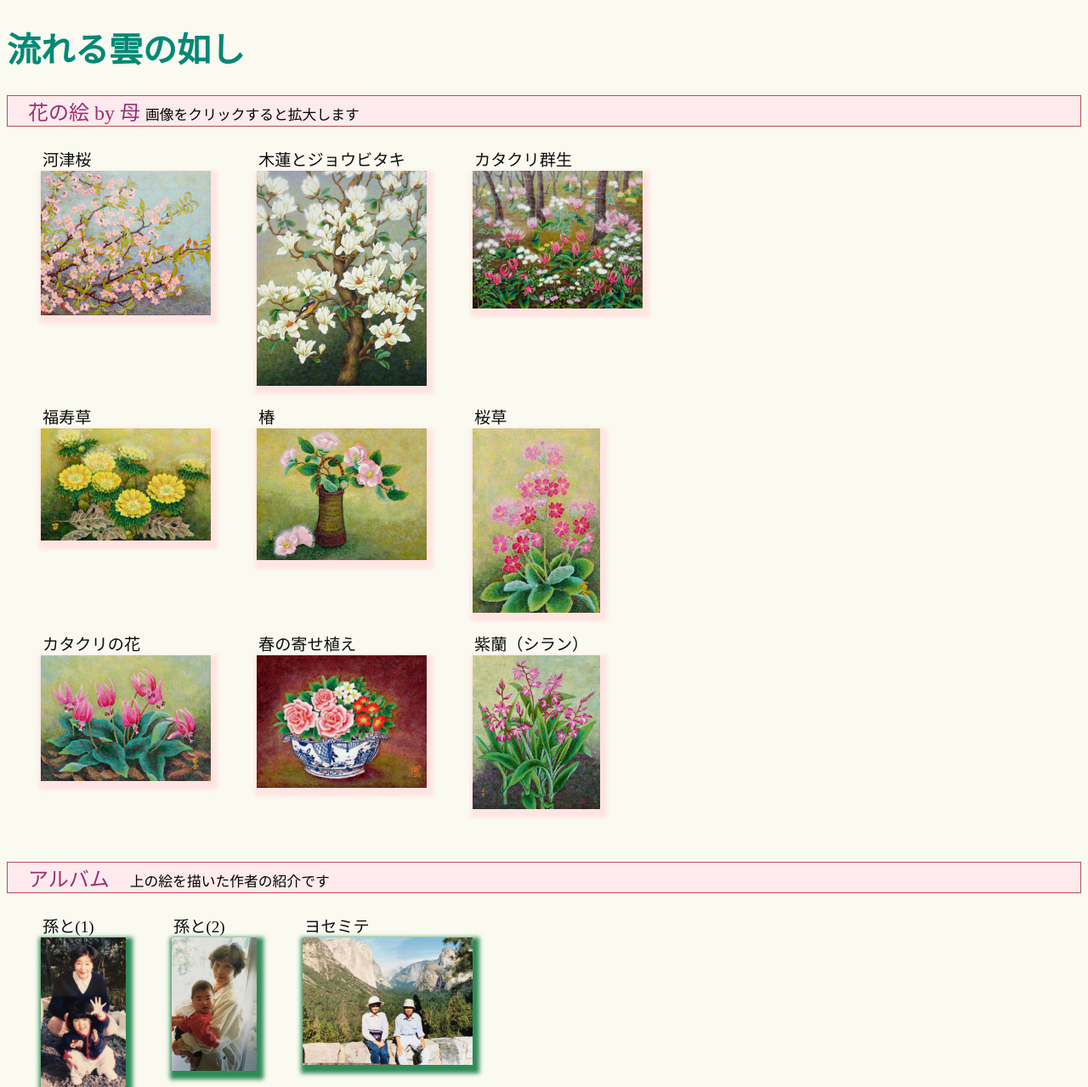
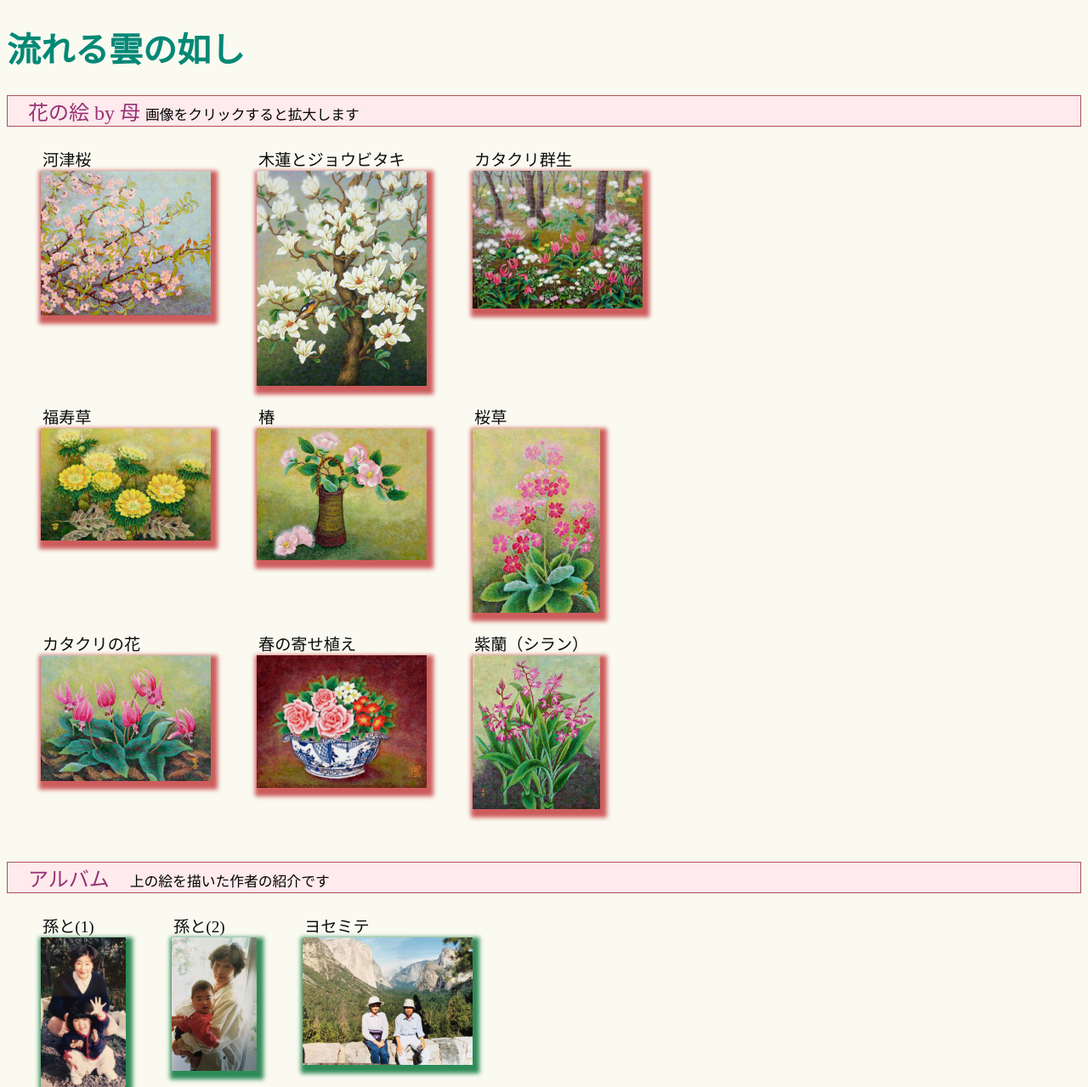
Before and after one commit to nkino-kino/ikuy-iron2, a PHP site: page / in a window 1280 px wide. Shown: the top 1279 px of the page at 85% size. Run offline with PHP 8.4, Linux system fonts and the light colour scheme.

Commit message:
Update css練習.css

```diff
--- a/css練習.css
+++ b/css練習.css
@@ -44,7 +44,7 @@ p.sample3 span {
     vertical-align: top;    /* 要素を上下中央で揃える */
 }
 .flower img {
-    box-shadow: 3px 5px 5px 5px #ffe4e1;
+    box-shadow: 3px 5px 5px 5px #cd5c5c;
     }
 .flower > li {
     display:  inline-block;     /* インラインブロック要素にする */
```
